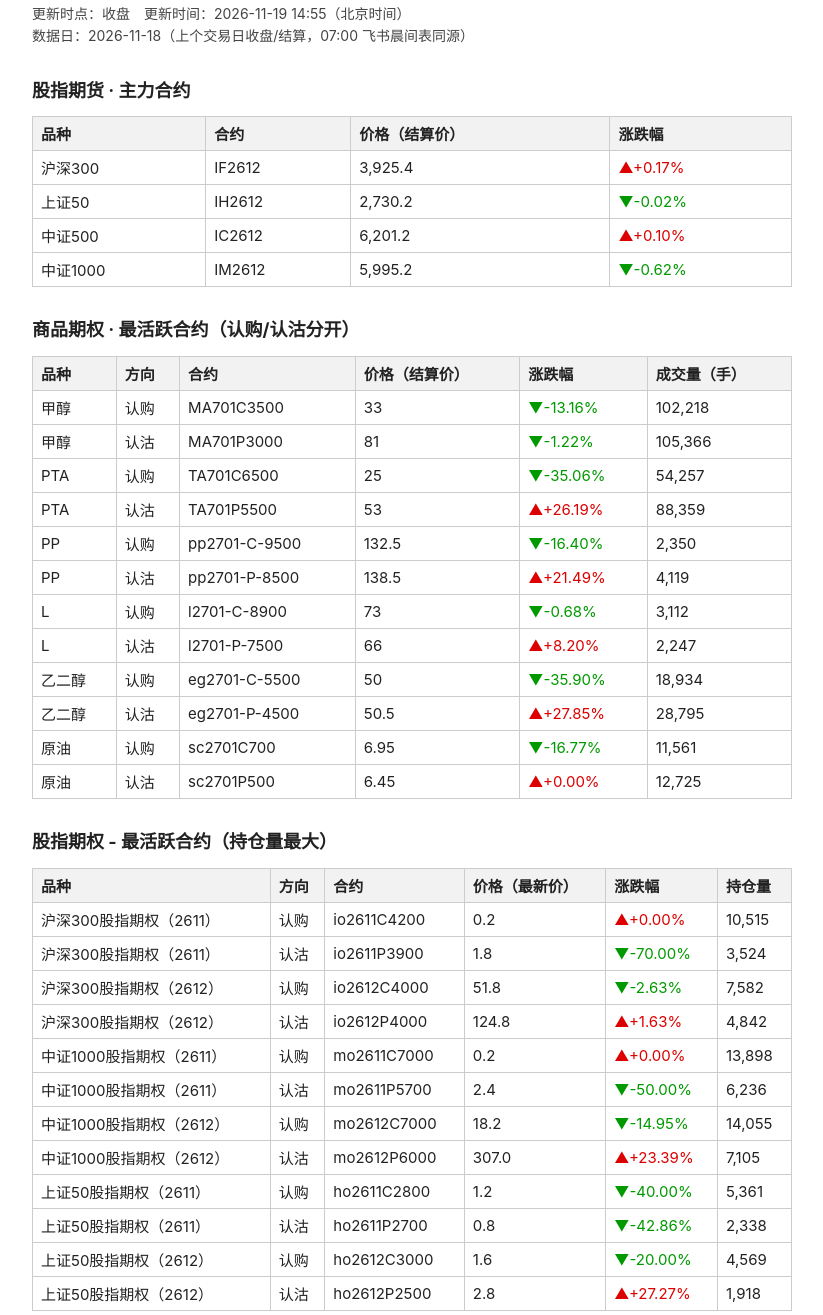
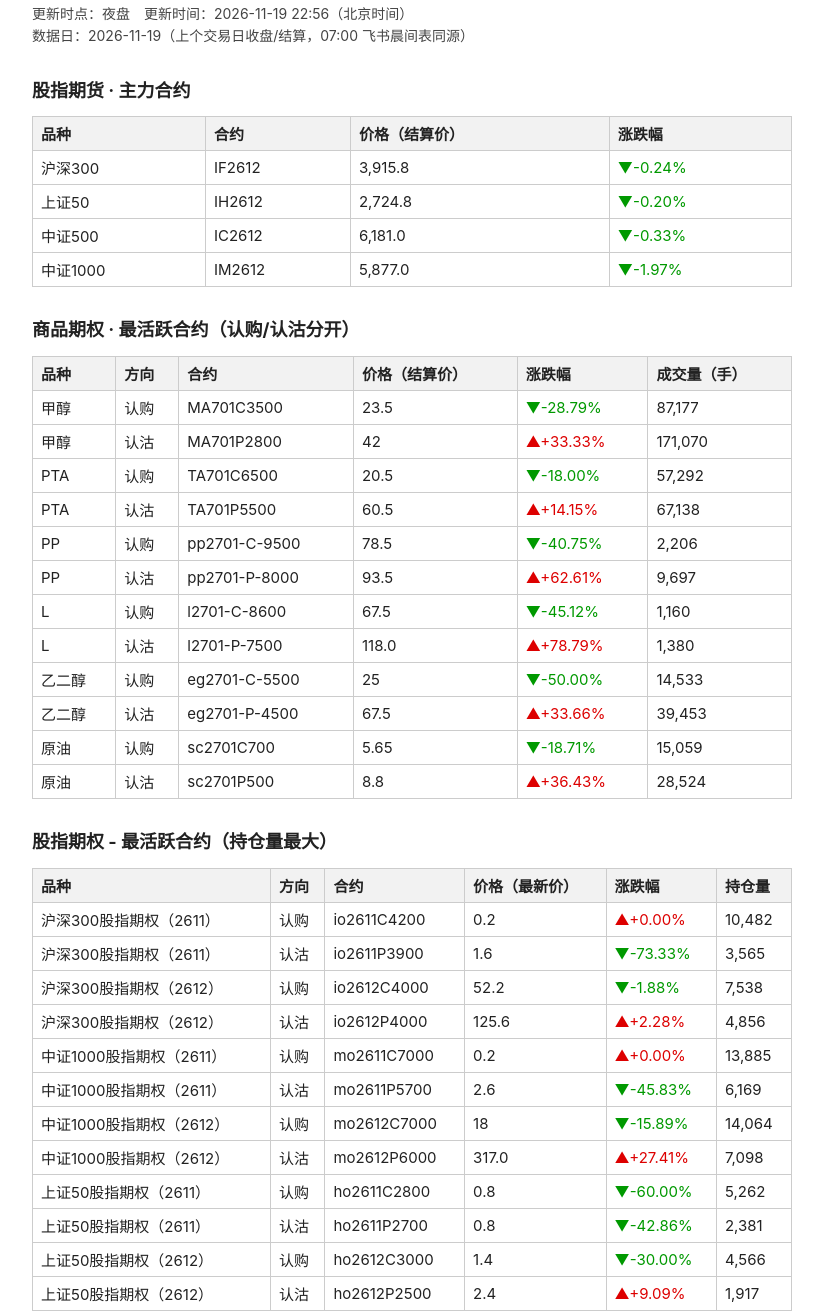
Before and after one commit to yanjiugongju01/muse2-futures-options-page, a plain HTML site: page index.html in a window 1280 px wide. Shown: the part 68-1383 px from the top of the page, without its empty margins (228-1051 px from the left). Drawn offline with Linux system fonts and the light colour scheme.

Commit message:
muse2 futures-options page: 夜盘 update data 2026-11-19

```diff
--- a/index.html
+++ b/index.html
@@ -13,45 +13,45 @@ th { background: #f2f2f2; } p { font-size: 14px; line-height: 1.6; color: #444;
 </head>
 <body>
 <h1>期货期权公开表</h1>
-<p>更新时点：收盘　更新时间：2026-11-19 14:55（北京时间）<br>
-数据日：2026-11-18（上个交易日收盘/结算，07:00 飞书晨间表同源）</p>
+<p>更新时点：夜盘　更新时间：2026-11-19 22:56（北京时间）<br>
+数据日：2026-11-19（上个交易日收盘/结算，07:00 飞书晨间表同源）</p>
 <h2>股指期货 · 主力合约</h2>
 <table><tr><th>品种</th><th>合约</th><th>价格（结算价）</th><th>涨跌幅</th></tr>
-<tr><td>沪深300</td><td>IF2612</td><td>3,925.4</td><td><span class="up">▲+0.17%</span></td></tr>
-<tr><td>上证50</td><td>IH2612</td><td>2,730.2</td><td><span class="down">▼-0.02%</span></td></tr>
-<tr><td>中证500</td><td>IC2612</td><td>6,201.2</td><td><span class="up">▲+0.10%</span></td></tr>
-<tr><td>中证1000</td><td>IM2612</td><td>5,995.2</td><td><span class="down">▼-0.62%</span></td></tr>
+<tr><td>沪深300</td><td>IF2612</td><td>3,915.8</td><td><span class="down">▼-0.24%</span></td></tr>
+<tr><td>上证50</td><td>IH2612</td><td>2,724.8</td><td><span class="down">▼-0.20%</span></td></tr>
+<tr><td>中证500</td><td>IC2612</td><td>6,181.0</td><td><span class="down">▼-0.33%</span></td></tr>
+<tr><td>中证1000</td><td>IM2612</td><td>5,877.0</td><td><span class="down">▼-1.97%</span></td></tr>
 </table>
 
 <h2>商品期权 · 最活跃合约（认购/认沽分开）</h2>
 <table><tr><th>品种</th><th>方向</th><th>合约</th><th>价格（结算价）</th><th>涨跌幅</th><th>成交量（手）</th></tr>
-<tr><td>甲醇</td><td>认购</td><td>MA701C3500</td><td>33</td><td><span class="down">▼-13.16%</span></td><td>102,218</td></tr>
-<tr><td>甲醇</td><td>认沽</td><td>MA701P3000</td><td>81</td><td><span class="down">▼-1.22%</span></td><td>105,366</td></tr>
-<tr><td>PTA</td><td>认购</td><td>TA701C6500</td><td>25</td><td><span class="down">▼-35.06%</span></td><td>54,257</td></tr>
-<tr><td>PTA</td><td>认沽</td><td>TA701P5500</td><td>53</td><td><span class="up">▲+26.19%</span></td><td>88,359</td></tr>
-<tr><td>PP</td><td>认购</td><td>pp2701-C-9500</td><td>132.5</td><td><span class="down">▼-16.40%</span></td><td>2,350</td></tr>
-<tr><td>PP</td><td>认沽</td><td>pp2701-P-8500</td><td>138.5</td><td><span class="up">▲+21.49%</span></td><td>4,119</td></tr>
-<tr><td>L</td><td>认购</td><td>l2701-C-8900</td><td>73</td><td><span class="down">▼-0.68%</span></td><td>3,112</td></tr>
-<tr><td>L</td><td>认沽</td><td>l2701-P-7500</td><td>66</td><td><span class="up">▲+8.20%</span></td><td>2,247</td></tr>
-<tr><td>乙二醇</td><td>认购</td><td>eg2701-C-5500</td><td>50</td><td><span class="down">▼-35.90%</span></td><td>18,934</td></tr>
-<tr><td>乙二醇</td><td>认沽</td><td>eg2701-P-4500</td><td>50.5</td><td><span class="up">▲+27.85%</span></td><td>28,795</td></tr>
-<tr><td>原油</td><td>认购</td><td>sc2701C700</td><td>6.95</td><td><span class="down">▼-16.77%</span></td><td>11,561</td></tr>
-<tr><td>原油</td><td>认沽</td><td>sc2701P500</td><td>6.45</td><td><span class="up">▲+0.00%</span></td><td>12,725</td></tr>
+<tr><td>甲醇</td><td>认购</td><td>MA701C3500</td><td>23.5</td><td><span class="down">▼-28.79%</span></td><td>87,177</td></tr>
+<tr><td>甲醇</td><td>认沽</td><td>MA701P2800</td><td>42</td><td><span class="up">▲+33.33%</span></td><td>171,070</td></tr>
+<tr><td>PTA</td><td>认购</td><td>TA701C6500</td><td>20.5</td><td><span class="down">▼-18.00%</span></td><td>57,292</td></tr>
+<tr><td>PTA</td><td>认沽</td><td>TA701P5500</td><td>60.5</td><td><span class="up">▲+14.15%</span></td><td>67,138</td></tr>
+<tr><td>PP</td><td>认购</td><td>pp2701-C-9500</td><td>78.5</td><td><span class="down">▼-40.75%</span></td><td>2,206</td></tr>
+<tr><td>PP</td><td>认沽</td><td>pp2701-P-8000</td><td>93.5</td><td><span class="up">▲+62.61%</span></td><td>9,697</td></tr>
+<tr><td>L</td><td>认购</td><td>l2701-C-8600</td><td>67.5</td><td><span class="down">▼-45.12%</span></td><td>1,160</td></tr>
+<tr><td>L</td><td>认沽</td><td>l2701-P-7500</td><td>118.0</td><td><span class="up">▲+78.79%</span></td><td>1,380</td></tr>
+<tr><td>乙二醇</td><td>认购</td><td>eg2701-C-5500</td><td>25</td><td><span class="down">▼-50.00%</span></td><td>14,533</td></tr>
+<tr><td>乙二醇</td><td>认沽</td><td>eg2701-P-4500</td><td>67.5</td><td><span class="up">▲+33.66%</span></td><td>39,453</td></tr>
+<tr><td>原油</td><td>认购</td><td>sc2701C700</td><td>5.65</td><td><span class="down">▼-18.71%</span></td><td>15,059</td></tr>
+<tr><td>原油</td><td>认沽</td><td>sc2701P500</td><td>8.8</td><td><span class="up">▲+36.43%</span></td><td>28,524</td></tr>
 </table>
 <h2>股指期权 - 最活跃合约（持仓量最大）</h2>
 <table><tr><th>品种</th><th>方向</th><th>合约</th><th>价格（最新价）</th><th>涨跌幅</th><th>持仓量</th></tr>
-<tr><td>沪深300股指期权（2611）</td><td>认购</td><td>io2611C4200</td><td>0.2</td><td><span class="up">▲+0.00%</span></td><td>10,515</td></tr>
-<tr><td>沪深300股指期权（2611）</td><td>认沽</td><td>io2611P3900</td><td>1.8</td><td><span class="down">▼-70.00%</span></td><td>3,524</td></tr>
-<tr><td>沪深300股指期权（2612）</td><td>认购</td><td>io2612C4000</td><td>51.8</td><td><span class="down">▼-2.63%</span></td><td>7,582</td></tr>
-<tr><td>沪深300股指期权（2612）</td><td>认沽</td><td>io2612P4000</td><td>124.8</td><td><span class="up">▲+1.63%</span></td><td>4,842</td></tr>
-<tr><td>中证1000股指期权（2611）</td><td>认购</td><td>mo2611C7000</td><td>0.2</td><td><span class="up">▲+0.00%</span></td><td>13,898</td></tr>
-<tr><td>中证1000股指期权（2611）</td><td>认沽</td><td>mo2611P5700</td><td>2.4</td><td><span class="down">▼-50.00%</span></td><td>6,236</td></tr>
-<tr><td>中证1000股指期权（2612）</td><td>认购</td><td>mo2612C7000</td><td>18.2</td><td><span class="down">▼-14.95%</span></td><td>14,055</td></tr>
-<tr><td>中证1000股指期权（2612）</td><td>认沽</td><td>mo2612P6000</td><td>307.0</td><td><span class="up">▲+23.39%</span></td><td>7,105</td></tr>
-<tr><td>上证50股指期权（2611）</td><td>认购</td><td>ho2611C2800</td><td>1.2</td><td><span class="down">▼-40.00%</span></td><td>5,361</td></tr>
-<tr><td>上证50股指期权（2611）</td><td>认沽</td><td>ho2611P2700</td><td>0.8</td><td><span class="down">▼-42.86%</span></td><td>2,338</td></tr>
-<tr><td>上证50股指期权（2612）</td><td>认购</td><td>ho2612C3000</td><td>1.6</td><td><span class="down">▼-20.00%</span></td><td>4,569</td></tr>
-<tr><td>上证50股指期权（2612）</td><td>认沽</td><td>ho2612P2500</td><td>2.8</td><td><span class="up">▲+27.27%</span></td><td>1,918</td></tr>
+<tr><td>沪深300股指期权（2611）</td><td>认购</td><td>io2611C4200</td><td>0.2</td><td><span class="up">▲+0.00%</span></td><td>10,482</td></tr>
+<tr><td>沪深300股指期权（2611）</td><td>认沽</td><td>io2611P3900</td><td>1.6</td><td><span class="down">▼-73.33%</span></td><td>3,565</td></tr>
+<tr><td>沪深300股指期权（2612）</td><td>认购</td><td>io2612C4000</td><td>52.2</td><td><span class="down">▼-1.88%</span></td><td>7,538</td></tr>
+<tr><td>沪深300股指期权（2612）</td><td>认沽</td><td>io2612P4000</td><td>125.6</td><td><span class="up">▲+2.28%</span></td><td>4,856</td></tr>
+<tr><td>中证1000股指期权（2611）</td><td>认购</td><td>mo2611C7000</td><td>0.2</td><td><span class="up">▲+0.00%</span></td><td>13,885</td></tr>
+<tr><td>中证1000股指期权（2611）</td><td>认沽</td><td>mo2611P5700</td><td>2.6</td><td><span class="down">▼-45.83%</span></td><td>6,169</td></tr>
+<tr><td>中证1000股指期权（2612）</td><td>认购</td><td>mo2612C7000</td><td>18</td><td><span class="down">▼-15.89%</span></td><td>14,064</td></tr>
+<tr><td>中证1000股指期权（2612）</td><td>认沽</td><td>mo2612P6000</td><td>317.0</td><td><span class="up">▲+27.41%</span></td><td>7,098</td></tr>
+<tr><td>上证50股指期权（2611）</td><td>认购</td><td>ho2611C2800</td><td>0.8</td><td><span class="down">▼-60.00%</span></td><td>5,262</td></tr>
+<tr><td>上证50股指期权（2611）</td><td>认沽</td><td>ho2611P2700</td><td>0.8</td><td><span class="down">▼-42.86%</span></td><td>2,381</td></tr>
+<tr><td>上证50股指期权（2612）</td><td>认购</td><td>ho2612C3000</td><td>1.4</td><td><span class="down">▼-30.00%</span></td><td>4,566</td></tr>
+<tr><td>上证50股指期权（2612）</td><td>认沽</td><td>ho2612P2500</td><td>2.4</td><td><span class="up">▲+9.09%</span></td><td>1,917</td></tr>
 </table>
 <p>口径：期货与期权价格均为结算价，涨跌幅 =（结算价 - 前结算价）/ 前结算价；
 期权活跃 = 当日成交量最大，认购认沽分开取；股指期货主力 = 当日成交量最大合约。股指期权除外：价格为最新价（收盘时即收盘价），涨跌幅为新浪链涨跌幅（相对前收盘），活跃 = 持仓量最大（新浪链无成交量）；中证500没有股指期权。
```
